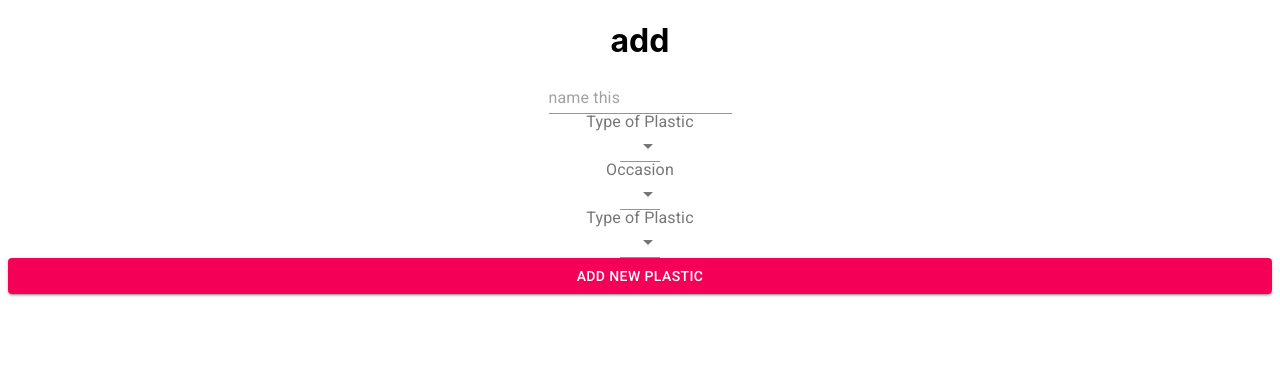
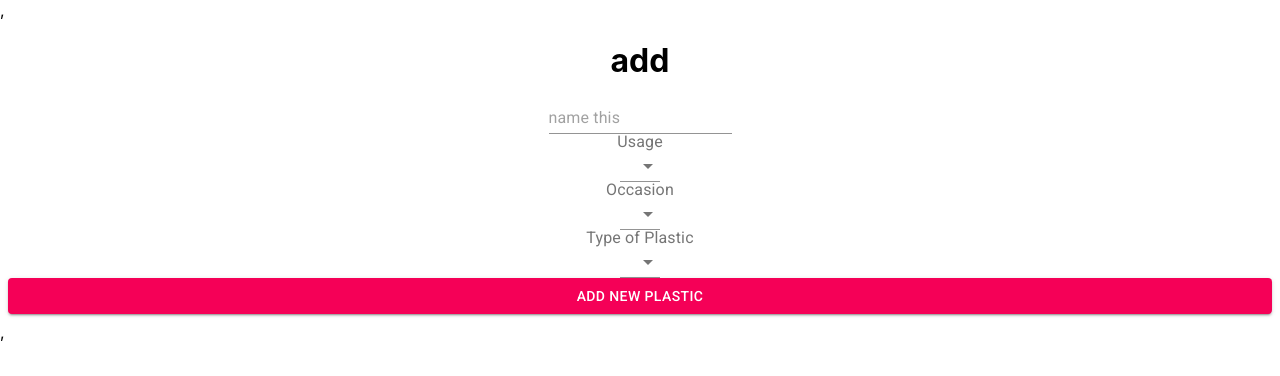
Before and after one commit to scaram02/plastic-cycle, a React (Create React App) app: page / in a window 1280 px wide. Shown: the top 376 px of the page. Built offline with nearby package versions, Linux system fonts and the light colour scheme.

Commit message:
remove StrictMode, edit form dynamically

```diff
--- a/src/components/AddPlastic.js
+++ b/src/components/AddPlastic.js
@@ -33,6 +33,10 @@ const AddPlastic = ({blankPlastic}) => {
     setPlastic({ ...plastic, [name]: value });
   };
 
+  const buttonText = 'Add new plastic'
+
+
+
   return (
     <div>
 <h1>add</h1>
@@ -41,6 +45,7 @@ const AddPlastic = ({blankPlastic}) => {
         handleSubmit={handleSubmit}
         handleChange={handleChange}
         setPlastic={setPlastic}
+        buttonText={buttonText}
       />
     </div>
   );
--- a/src/components/EditPlastic.js
+++ b/src/components/EditPlastic.js
@@ -36,7 +36,7 @@ const EditPlastic = ({plasticToEdit, editEnabled, setEditEnabled}) => {
         setThePlastic({...thePlastic, [name]: value})
     }
 
-    console.log("the  plastic ur gonna edit", thePlastic)
+    const buttonText = 'Save edit'
 
     return (
         <div>
@@ -45,7 +45,9 @@ const EditPlastic = ({plasticToEdit, editEnabled, setEditEnabled}) => {
             plastic={thePlastic}
             handleSubmit={handleSubmit}
             handleChange={handleChange}
-            setPlastic={setThePlastic}/>
+            setPlastic={setThePlastic}
+            buttonText={buttonText}
+            />
         </div>
     )
 }
--- a/src/components/PlasticCard.js
+++ b/src/components/PlasticCard.js
@@ -13,6 +13,7 @@ const PlasticCard = ({plastic, toggleEdit}) => {
     return (
         <div>
             <h1>Name: {plastic.plasticName}</h1>
+            <p>Usage: {plastic.usage}</p>
             <p>Type: {plastic.typeOfPlastic}</p>
             <Button onClick={() => toggleEdit(plastic)}>Edit</Button>
             <Button color="secondary" onClick={() => removePlastic(plastic)}>Remove plastic!</Button>
--- a/src/components/PlasticForm.js
+++ b/src/components/PlasticForm.js
@@ -22,7 +22,7 @@ const useStyles = makeStyles((theme) => ({
 
 
 
-const PlasticForm = ({ plastic, handleSubmit, handleChange, setPlastic }) => {
+const PlasticForm = ({ plastic, handleSubmit, handleChange, setPlastic, buttonText }) => {
 
   const classes = useStyles();
 console.log("plastic on PlasticForom", plastic)
@@ -45,7 +45,7 @@ useEffect(() => {
           onChange={handleChange}
         />
 
-        <InputLabel htmlFor="usage">Type of Plastic</InputLabel>
+        <InputLabel htmlFor="usage">Usage</InputLabel>
         <Select name="usage" id="usage" onChange={handleChange} value={plastic.usage || ''}>
           <MenuItem value="beverage bottle">beverage bottle</MenuItem>
           <MenuItem value="food packaging">food packaging</MenuItem>
@@ -83,7 +83,7 @@ useEffect(() => {
         <Button  color="secondary"
         type="submit"
         variant="contained"
-        fullWidth>Add new plastic</Button>
+        fullWidth>{buttonText}</Button>
       {/* </FormControl> */}
       </form>
     </div>
--- a/src/index.js
+++ b/src/index.js
@@ -7,11 +7,11 @@ import {Provider} from 'react-redux'
 import {store} from './state/store'
 
 ReactDOM.render(
-  <React.StrictMode>
-    <Provider store={store}>
-    <App />
-    </Provider>
-  </React.StrictMode>,
+  // <React.StrictMode>
+    <Provider store={store}>,
+    <App />,
+    </Provider>,
+  // {/* </React.StrictMode>, */}
   document.getElementById('root')
 );
 
```
